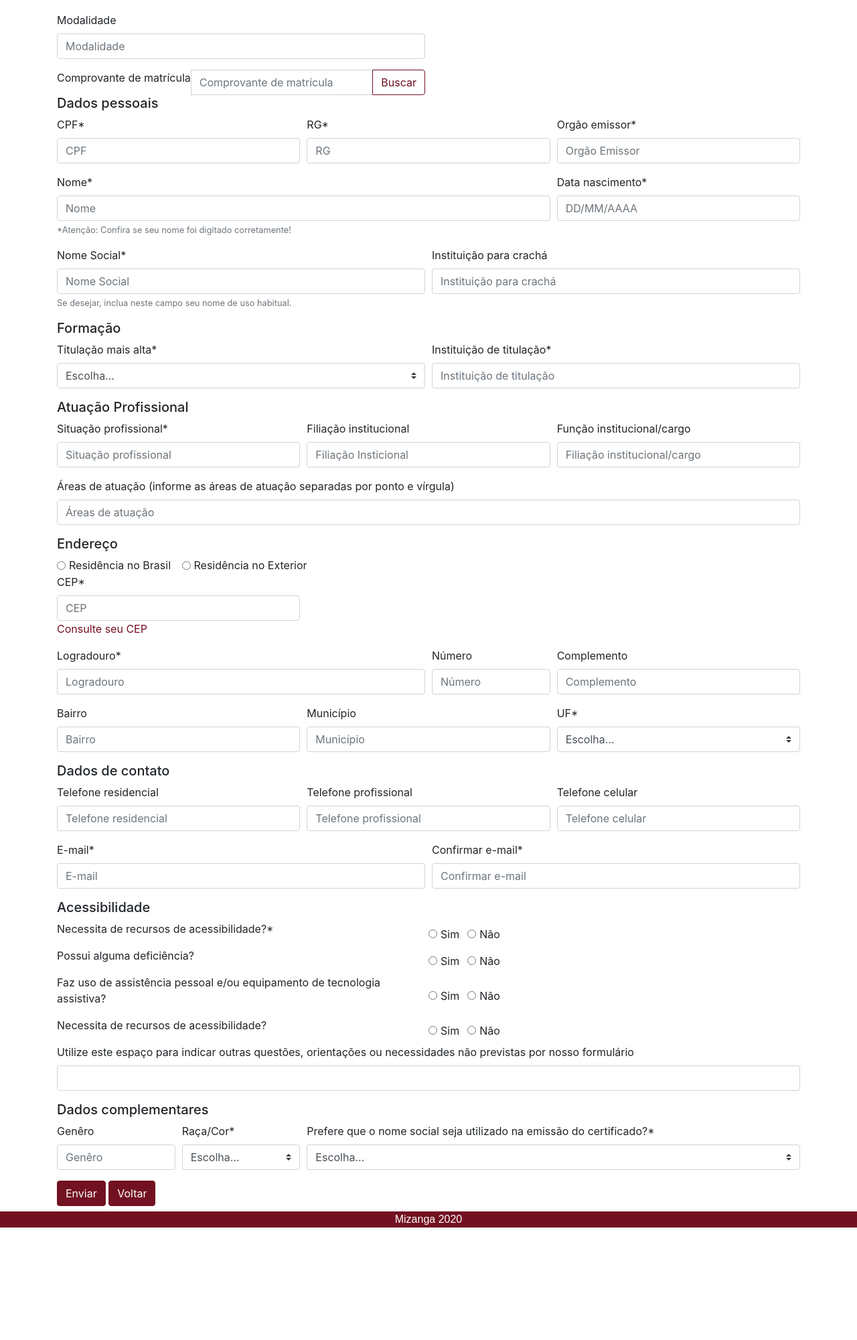
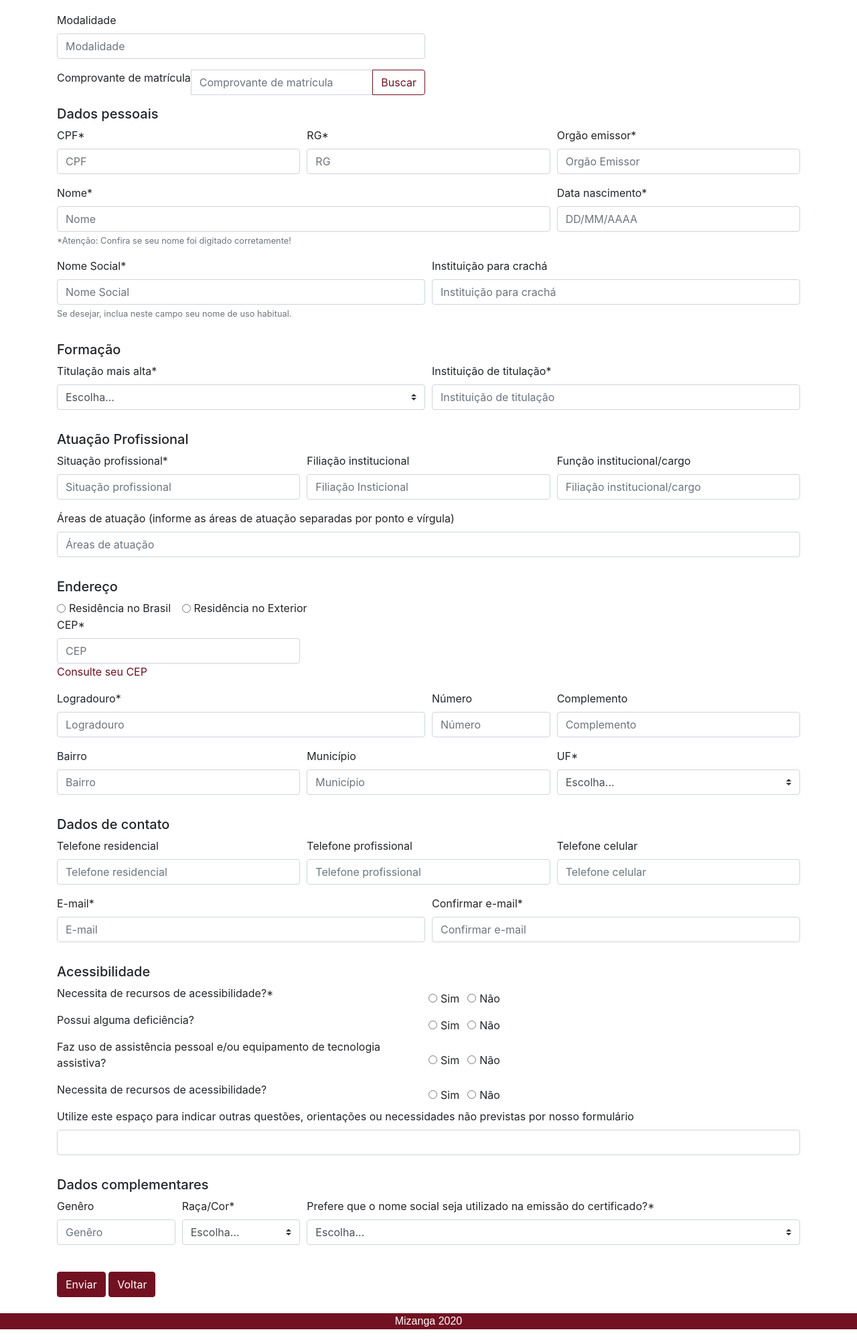
Before and after one commit to stephaniedt/mizanga, a PHP site: page /cadast_inscrito.php in a window 1280 px wide. Shown: the part 228-2229 px from the top of the page at 67% size. Before the commit the page ends 2061 px from the top, so only its background shows below. Run offline with PHP 8.4, Linux system fonts and the light colour scheme; some web fonts are replaced.

Commit message:
Ajuste de espacamentos

```diff
--- a/cadast_inscrito.php
+++ b/cadast_inscrito.php
@@ -15,6 +15,7 @@
                 <p class="lead font-italic"></p>
         </div>
         <form action="" method="post">
+            <div class="my-3">
                 <div class="form-row">
                     <div class="form-group col-md-6">
                         <label for="modalidade">Modalidade</label>
@@ -30,7 +31,9 @@
                         </div>
                     </div>
                 </div>
+            </div>
 
+            <div class="my-3">
                 <h5>Dados pessoais</h5>
                 <div class="form-row">
                     <div class="form-group col-md-4">
@@ -68,7 +71,9 @@
                         <input type="text" class="form-control" id="instituicao" placeholder="Instituição para crachá">
                     </div>
                 </div>
+            </div>
 
+            <div class="my-3">
                 <h5>Formação</h5>
                 <div class="form-row">
                     <div class="form-group col-md-6">
@@ -87,7 +92,9 @@
                         <input type="text" class="form-control" id="instituicaoTitul" placeholder="Instituição de titulação">
                     </div>
                 </div>
+            </div>
 
+            <div class="my-3">
                 <h5>Atuação Profissional</h5>
                 <div class="form-row">
                     <div class="form-group col-md-4">
@@ -109,7 +116,9 @@
                         <input type="text" class="form-control" id="areasAtuacao" placeholder="Áreas de atuação">
                     </div>
                 </div>
+            </div>
 
+            <div class="my-3">
                 <h5>Endereço</h5>
                 <div class="form-check form-check-inline">
                     <input class="form-check-input" type="radio" name="inlineRadioOptions" id="inlineRadio1" value="option1">
@@ -119,19 +128,6 @@
                     <input class="form-check-input" type="radio" name="inlineRadioOptions" id="inlineRadio2" value="option2">
                     <label class="form-check-label" for="inlineRadio2">Residência no Exterior</label>
                 </div>
-
-            <!-- <div class="form-check">
-                <input class="form-check-input" type="radio" name="exampleRadios" id="exampleRadios1" value="option1" checked>
-                <label class="form-check-label" for="exampleRadios1">
-                Residência no Brasil
-                </label>
-            </div>
-            <div class="form-check">
-                <input class="form-check-input" type="radio" name="exampleRadios" id="exampleRadios2" value="option2">
-                <label class="form-check-label" for="exampleRadios2">
-                Residência no Exterior
-                </label>
-            </div> -->
 
                 <div class="form-row">
                     <div class="form-group col-md-4">
@@ -197,7 +193,9 @@
                         </select>
                     </div>
                 </div>
+            </div>
 
+            <div class="my-3">
                 <h5>Dados de contato</h5>
                 <div class="form-row">
                     <div class="form-group col-md-4">
@@ -224,7 +222,9 @@
                         <input type="text" class="form-control" id="confirmEmail" placeholder="Confirmar e-mail">
                     </div>
                 </div>
+            </div>
 
+            <div class="my-3">
                 <h5>Acessibilidade</h5>
                 <div class="form-row">
                     <div class="form-group col-md-6">
@@ -285,7 +285,9 @@
                         <input type="text" class="form-control" id="outrasQuestoes" placeholder="">
                     </div>
                 </div>
+            </div>
 
+            <div class="my-3">
                 <h5>Dados complementares</h5>
                 <div class="form-row">
                     <div class="form-group col-md-2">
@@ -313,10 +315,13 @@
                         </select>
                     </div>
                 </div>
+            </div>
         </form>
 
+        <div class="my-4">
             <button type="submit" class="btn btn-primary">Enviar</button>
             <button type="button" class="btn btn-primary">Voltar</button>
+        </div>
     </div>
 
     <div>
```
Lines whose indentation alone changed are shown as unchanged.
